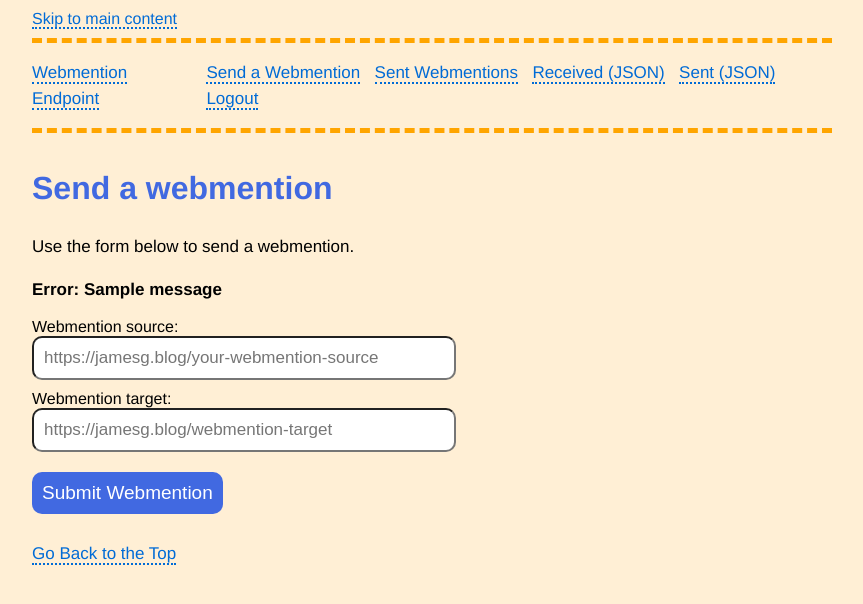
After one commit to capjamesg/webmention-receiver, a Flask app: template templates/send_webmention.html in a window 1280 px wide. The commit adds this page. Shown: the top 604 px of the page, without its empty margins (208-1071 px from the left). Run offline with Flask 2, Linux system fonts and the light colour scheme; the template is opened without the code that fills it: most values are stand-ins (such as "Sample title", 1, 10 or a date in 2020); one stand-in notice (Sample message) is shown.

Commit message:
make accessibility changes, add sorting, create pages for individual sent webmentions

```diff
--- a/__init__.py
+++ b/__init__.py
@@ -19,6 +19,7 @@ def create_app():
 
     app.config['SECRET_KEY'] = 'capjamesgsecretkey555'
     app.config['SQLALCHEMY_DATABASE_URI'] = 'sqlite:///webmentions.db'
+    app.config['SQLALCHEMY_TRACK_MODIFICATIONS'] = False
 
     db.init_app(app)
 
--- a/import.py
+++ b/import.py
@@ -35,6 +35,6 @@ with connection:
 
         status = "valid"
 
-        cursor.execute("INSERT INTO webmentions VALUES (?, ?, ?, ?, ?, ?, ?, ?, ?, ?)", (source, target, property, contents, author_name, author_photo, author_url, content_html, received_date, status))
+        cursor.execute("INSERT INTO webmentions VALUES (?, ?, ?, ?, ?, ?, ?, ?, ?, ?, ?)", (None, source, target, property, contents, author_name, author_photo, author_url, content_html, received_date, status))
 
         print("added webmention from {} to {} to db".format(source, target))
--- a/static/styles.css
+++ b/static/styles.css
@@ -12,6 +12,7 @@ main {
 	max-width: 100vh;
 	width: 85%;
 	margin: auto;
+	margin-top: 10px;
 }
 p, code, li {
 	font-size: 1.0625rem;
@@ -91,10 +92,6 @@ img {
 footer {
 	text-align: center;
 	margin-top: 5px;
-}
-input[type="text"] {
-	border-radius: 5px;
-	padding: 5px;
 }
 .flex_left_home {
 	flex: 0 60%;
@@ -204,6 +201,69 @@ article img, .blogList img {
 p, li, h1, h2, h3 {
 	line-height: 1.5em;
 }
+a:focus {
+	background-color: #006BD6;
+	color: white;
+	outline: lightblue 2px;
+	border-bottom: 2px dotted black;
+}
+
+input[type="text"]:focus, input[type="url"]:focus, input[type="number"]:focus, textarea:focus, input[type="text"]:focus, input[type="username"]:focus, input[type="password"]:focus {
+	outline: 3px solid royalblue;
+}
+
+button:focus, input[type="submit"]:focus {
+	background-color: yellow;
+	color: black;
+	outline: 3px royalblue solid;
+}
+
+a:hover {
+	color: #0000CD;
+}
+input[type="text"], input[type="username"], input[type="password"], input[type="url"] {
+    padding: 10px;
+    border-radius: 10px;
+    margin-bottom: 10px;
+    display: inline-block;
+    text-align: left;
+    min-width: 50%;
+    font-size: 1.0625rem;
+}
+input[type="submit"] {
+    padding: 10px;
+    border: none;
+    background-color: royalblue;
+    color: white;
+    border-radius: 10px;
+    min-width: 0 !important;
+    appearance: none;
+    font-size: 1.1875rem;
+}
+::-webkit-input-placeholder {
+	color: #767676;
+	opacity: 1;
+}
+
+:-moz-placeholder { /* Firefox 18- */
+	color: #767676;
+	opacity: 1;
+}
+
+::-moz-placeholder {  /* Firefox 19+ */
+	color: #767676;
+	opacity: 1;
+}
+
+:-ms-input-placeholder {
+	color: #767676;
+	opacity: 1;
+}
+
+.error {
+	font-weight: 600;
+}
+
 @media print {
 	html {
 		background-color: white;
@@ -238,3 +298,46 @@ p, li, h1, h2, h3 {
 		width: 100% !important;
 	}
 }
+h1 {
+	display: inline-block;
+	margin-bottom: 5px;
+}
+img {
+	  width: 75% !important;
+}
+input {
+  padding: 10px;
+  border-radius: 10px;
+  margin-bottom: 10px;
+  display: inline-block;
+  text-align: left;
+}
+input[type="submit"] {
+	padding: 10px;
+	border: none;
+	background-color: royalblue;
+	color: white;
+	border-radius: 10px;
+	min-width: 0 !important;
+	appearance: none;
+	margin-top: 10px;
+}
+pre {
+  background-color: white;
+  border: 2.5px dotted orange;
+  padding: 2.5px;
+}
+.tab {
+  display: inline-block;
+}
+.tab li {
+  padding-right: 10px;
+  float: left;
+  list-style-type: none;
+}
+ol {
+  padding: 0;
+}
+.active_tab {
+  font-weight: 600;
+}
--- a/templates/auth.html
+++ b/templates/auth.html
@@ -6,7 +6,7 @@
       {% with messages = get_flashed_messages() %}
       {% if messages %}
           <p class="error">
-              <em>{{ messages[0] }}</em>
+              <em>{{ messages }}</em>
           </p>
       {% endif %}
       {% endwith %}
--- a/templates/base.html
+++ b/templates/base.html
@@ -2,57 +2,12 @@
 <html lang="en">
   <head>
     <meta charset="utf-8" />
-    <title>Webmention Feed</title>
+    <title>{% if get_flashed_messages() %}Send Webmention Form Error - {% endif %}{% if title %}{{ title }}{% else %}Webmention Feed{% endif %}</title>
     <link rel="stylesheet" href="{{ url_for('static', filename='styles.css') }}" />
 
     <link rel="icon" href="{{ url_for('static', filename='favicon.ico') }}" />
 
     <meta name="viewport" content="width=device-width, initial-scale=1" />
-    <style>
-      h1 {
-          display: inline-block;
-          margin-bottom: 5px;
-      }
-      img {
-	        width: 75% !important;
-      }
-      input {
-        padding: 10px;
-        border-radius: 10px;
-        margin-bottom: 10px;
-        display: inline-block;
-        text-align: left;
-      }
-      input[type="submit"] {
-          padding: 10px;
-          border: none;
-          background-color: royalblue;
-          color: white;
-          border-radius: 10px;
-          min-width: 0 !important;
-          appearance: none;
-          margin-top: 10px;
-      }
-      pre {
-        background-color: white;
-        border: 2.5px dotted orange;
-        padding: 2.5px;
-      }
-      .tab {
-        display: inline-block;
-      }
-      .tab li {
-        padding-right: 10px;
-        float: left;
-        list-style-type: none;
-      }
-      ol {
-        padding: 0;
-      }
-      .active_tab {
-        font-weight: 600;
-      }
-    </style>
   </head>
   <body>
     <main>
@@ -61,6 +16,7 @@
         <p><a href="/">Webmention Endpoint</a></p>
         {% if "login" not in request.path %}
         <ul>
+          <li><a href="/send">Send a Webmention</a></li>
           <li><a href="/sent">Sent Webmentions</a></li>
           <li><a href="/received">Received (JSON)</a></li>
           <li><a href="/sent/json">Sent (JSON)</a></li>
--- /dev/null
+++ b/templates/send_webmention.html
@@ -0,0 +1,23 @@
+{% extends "base.html" %}
+{% block content %}
+<h1>Send a webmention</h1>
+<section>
+    <p>Use the form below to send a webmention.</p>
+    {% with messages = get_flashed_messages() %}
+        {% if messages %}
+        <ul class="error">
+        {% for message in messages %}
+            <li>Error: {{ message }}</li>
+        {% endfor %}
+        </ul>
+        {% endif %}
+    {% endwith %}
+    <form action="/send" method="POST">
+        <label for="source">Webmention source:</label><br>
+        <input type="url" name="source" id="source" placeholder="https://jamesg.blog/your-webmention-source" pattern="https://.*" required/><br>
+        <label for="target">Webmention target:</label><br>
+        <input type="url" name="target" id="target" placeholder="https://jamesg.blog/webmention-target" pattern="https://.*" required/><br>
+        <input type="submit" value="Submit Webmention">
+    </form>
+</section>
+{% endblock %}
```
Also changed, not shown: main.py (+80 -40 lines), seed.py (added, +34 -0 lines), templates/home.html (+26 -20 lines), templates/webmention.html (added, +13 -0 lines), models.py (line endings or trailing spaces).
